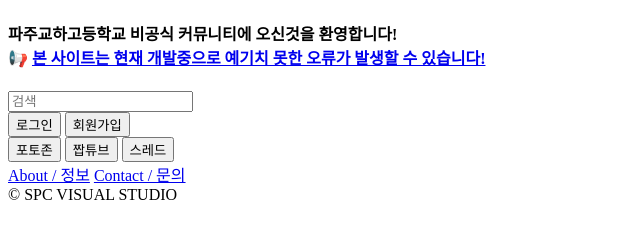
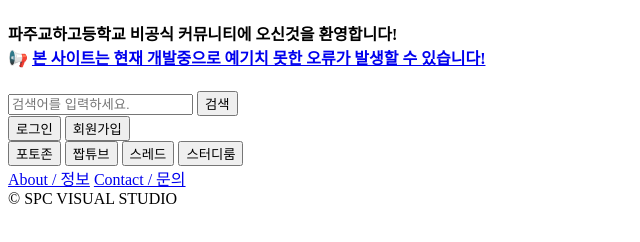
Before and after one commit to HaeengIn/ghub, a plain HTML site: page index.html in a window 1280 px wide. Shown: the whole page, without its empty margins (0-640 px from the left). Drawn offline with Linux system fonts and the light colour scheme.

Commit message:
add studyroom / remake search / add search button

```diff
--- a/index.html
+++ b/index.html
@@ -5,6 +5,9 @@
         <meta name="viewport" content="width=device-width, initial-scale=1.0">
         <title>파주교하고등학교 비공식 커뮤니티</title>
     </head>
+
+
+
     <body>
         <div class="top">
             <h4 class="title_top">
@@ -14,16 +17,33 @@
                 </a>
             </h4>
         </div>
-        <input type="search" name="search" id="search" placeholder="검색" />
+
+
+
+        <div class="search">
+            <form action="search.html" method="get">
+                <input type="text" name="search" placeholder="검색어를 입력하세요.">
+                <input type="submit" value="검색">
+            </form>
+        </div>
+
+
+
         <div class="log">
             <input type="button" name="login" id="login" value="로그인" onclick="location.href='login/login.html'" />
             <input type="button" name="signin" id="signin" value="회원가입" onclick="location.href='signin/signin.html'" />
         </div>
+
+
+
         <div class="channels">
             <button type="button" class="photo" onclick="location.href='channels/photo.html'">포토존</button>
             <button type="button" class="video" onclick="location.href='channels/video.html'">짭튜브</button>
             <button type="button" class="threads" onclick="location.href='channels/threads.html'">스레드</button>
+            <button type="button" class="studyroom" onclick="location.href='channels/studyroom.html'">스터디룸</button>
         </div>
+
+
 
         <div class="support">
             <a href="support/about.html">About / 정보</a>
@@ -31,5 +51,8 @@
             <br />
             &copy;  SPC VISUAL STUDIO
         </div>
+
+
+
     </body>
 </html>
```
